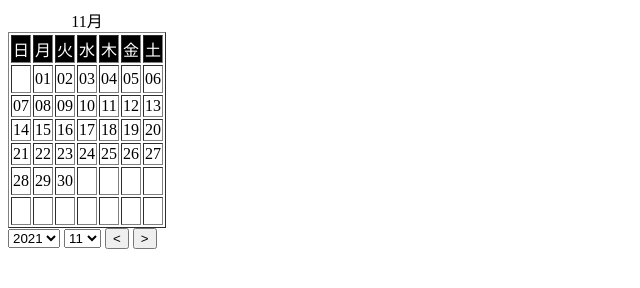
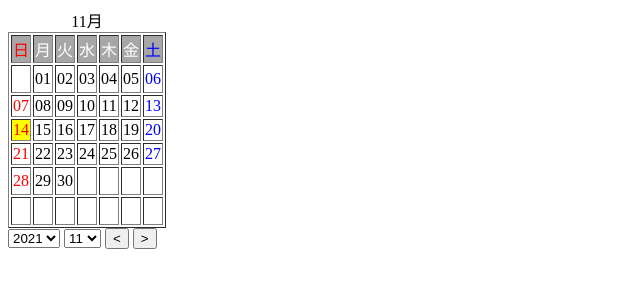
Before and after one commit to illionillion/js_calendar, a plain HTML site: page index.html in a window 1280 px wide. Shown: the whole page, without its empty margins (0-640 px from the left). Drawn offline with Linux system fonts and the light colour scheme.

Commit message:
土日、今日の日付の時に色を付けるようにした。

```diff
--- a/css/main.css
+++ b/css/main.css
@@ -3,6 +3,18 @@
 }
 
 #calender_week{
-    background-color: rgb(0, 0, 0);
+    background-color: rgb(167, 167, 167);
     color: #fff;
 }
+
+.saturday{
+    color: blue;
+}
+
+.sunday{
+    color: red;
+}
+
+.today{
+    background-color: yellow;
+}
--- a/js/make_table.js
+++ b/js/make_table.js
@@ -37,6 +37,17 @@ function make_table(){
       if (i!=0) {
         td_ele.dataset.week=week_hold[j];
       }
+      if (j==6) {
+        td_ele.classList.add("saturday");
+      }
+      if (j==0) {
+        td_ele.classList.add("sunday");
+      }
+      const ny=document.getElementById("year_select").value;
+      const nm=document.getElementById("month_select").value;
+      if (date_data[i][j]==new Date().getDate() && ny==new Date().getFullYear() && nm==new Date().getMonth()+1) {
+        td_ele.classList.add("today");
+      }
       td_ele.addEventListener("click",function () {
         get_customdata(this);
       })
```
